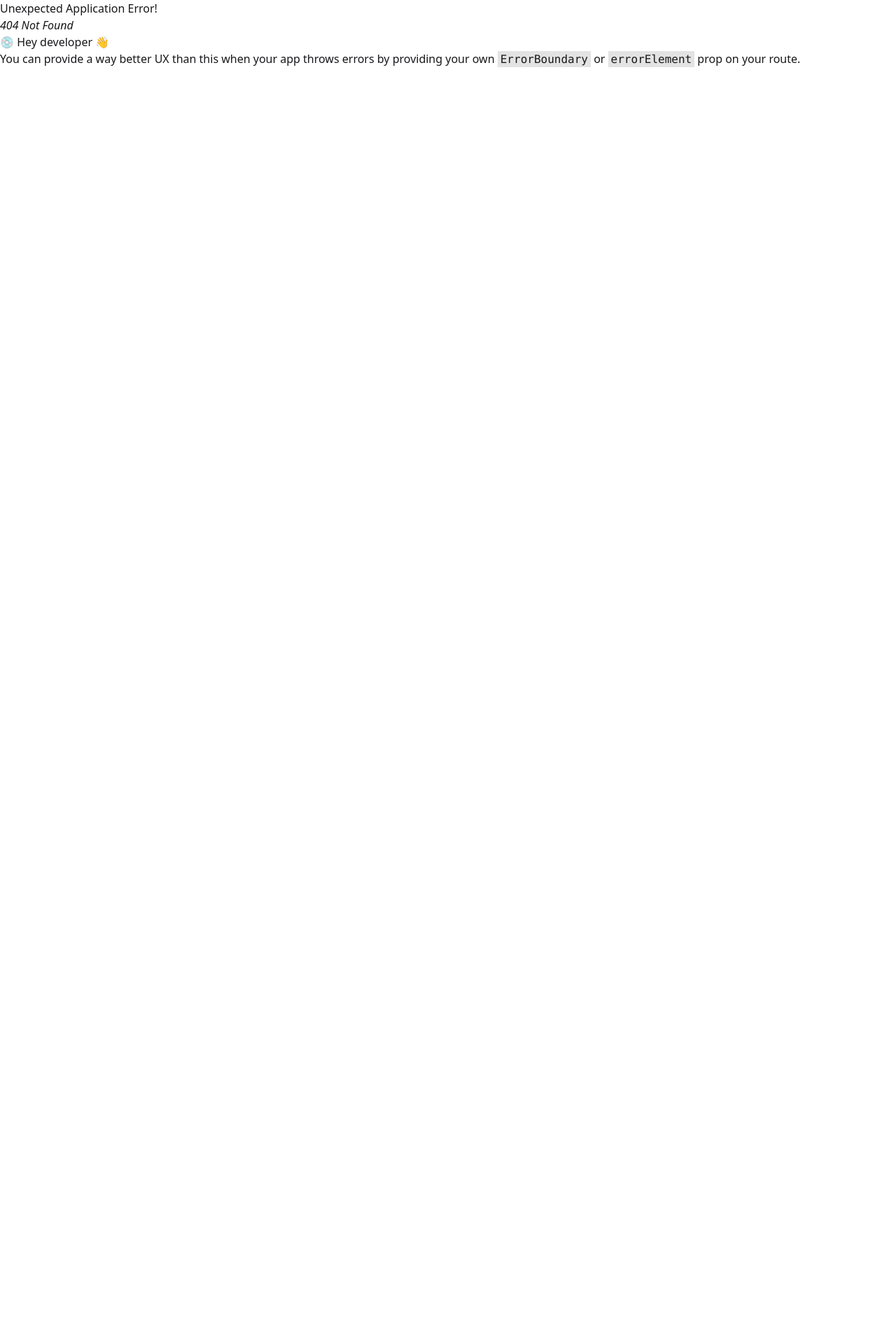
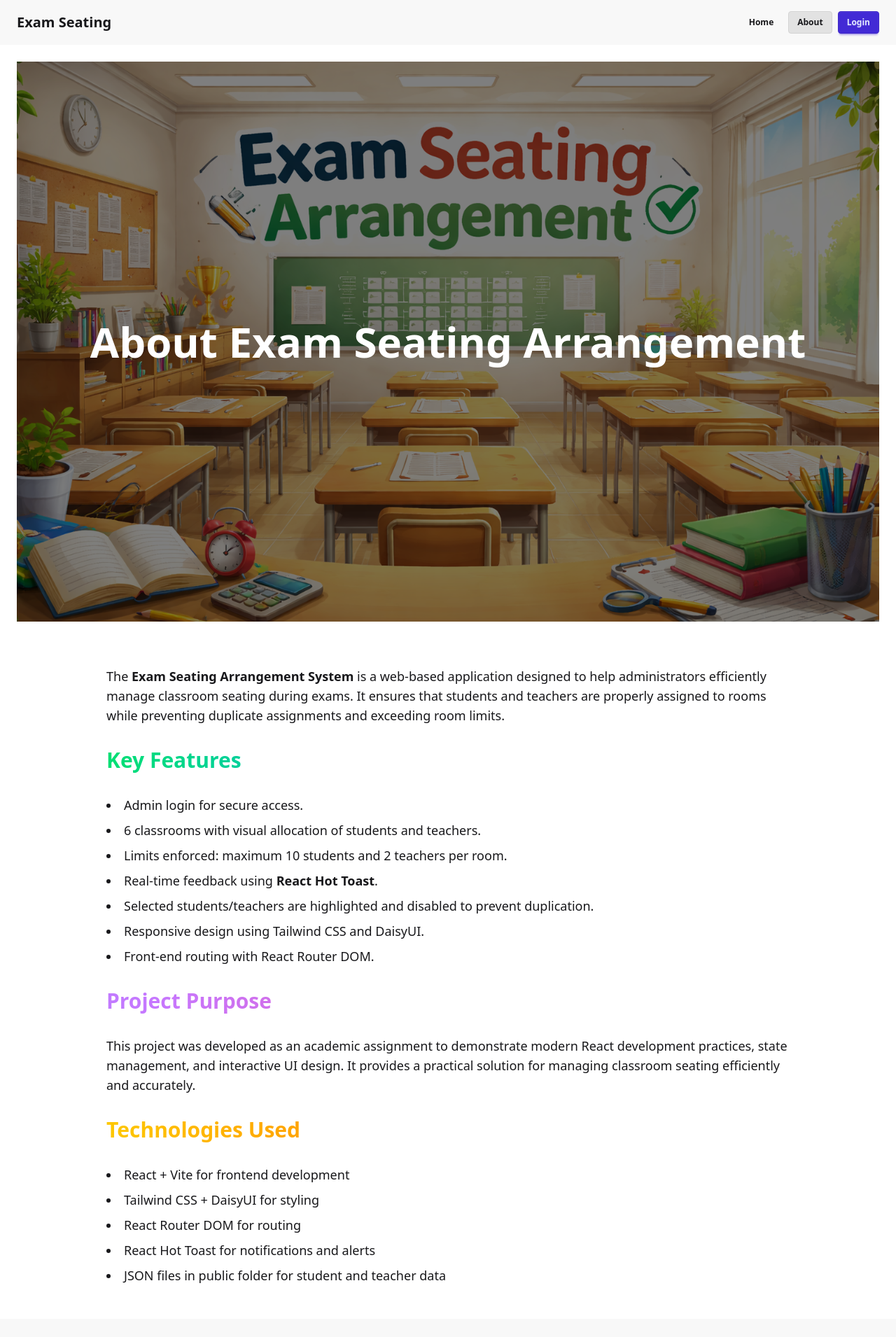
Before and after one commit to muhsinabdullah/Exam-Seating, a React (Vite) app: page /about in a window 1280 px wide. Before the commit this address had no page. Shown: the top 1910 px of the page at 70% size. Before the commit the page ends 800 px from the top, so only its background shows below. Built offline with nearby package versions, Linux system fonts and the light colour scheme.

Commit message:
exam seating arrangement complete

```diff
--- a/index.html
+++ b/index.html
@@ -1,5 +1,5 @@
 <!doctype html>
-<html lang="en">
+<html lang="en" data-theme="light">
   <head>
     <meta charset="UTF-8" />
     <link rel="icon" type="image/svg+xml" href="/vite.svg" />
--- a/src/components/Banner.jsx
+++ b/src/components/Banner.jsx
@@ -1,7 +1,22 @@
+import React from "react";
+import BannerImage from "../assets/Hero.png";
+
 const Banner = () => {
   return (
-        <div className="hero min-h-[60vh] bg-gradient-to-r from-primary to-secondary text-white rounded-xl">
-            <div className="hero-content text-center">
+    <div
+      className="relative hero min-h-[60vh] text-white rounded-xl flex items-center justify-center"
+      style={{
+        backgroundImage: `url(${BannerImage})`,
+        backgroundSize: "cover",        // ensures image covers the whole hero
+        backgroundPosition: "center",   // centers the image
+        backgroundRepeat: "no-repeat",  // prevents tiling
+      }}
+    >
+      {/* Optional: semi-transparent overlay to improve text readability */}
+      <div className="absolute inset-0 bg-black/30 rounded-xl"></div>
+
+      {/* Hero Content */}
+      <div className="relative hero-content text-center px-4">
         <div>
           <h1 className="text-5xl font-bold">Exam Seating Arrangement System</h1>
           <p className="py-6 text-lg">
--- /dev/null
+++ b/src/components/Features.jsx
@@ -0,0 +1,48 @@
+const Features = () => {
+  const featureData = [
+    {
+      title: "Efficient Seating",
+      subtitle:
+        "Automatically manage classroom seating with limits for students and teachers.",
+    },
+    {
+      title: "Real-Time Alerts",
+      subtitle:
+        "Receive instant notifications when room limits are reached or invalid selections occur.",
+    },
+    {
+      title: "Responsive Design",
+      subtitle:
+        "Access the seating arrangement system on desktop, tablet, and mobile devices seamlessly.",
+    },
+    {
+      title: "Secure Access",
+      subtitle:
+        "Admin login ensures that only authorized personnel can manage seating arrangements.",
+    },
+  ];
+
+  return (
+    <section className="max-w-6xl mx-auto px-6 py-12">
+      <h2 className="text-4xl font-bold text-center mb-10 bg-clip-text text-transparent bg-gradient-to-r from-green-400 to-blue-500">
+        Our Features
+      </h2>
+
+      <div className="flex flex-col md:flex-row gap-6 justify-center">
+        {featureData.map((feature, index) => (
+          <div
+            key={index}
+            className="flex-1 border border-gray-300 p-6 rounded-xl shadow-lg hover:shadow-2xl hover:-translate-y-2 transition-transform duration-300 bg-white"
+          >
+            <h3 className="text-2xl font-bold mb-2 bg-clip-text text-transparent bg-gradient-to-r from-purple-400 to-pink-500">
+              {feature.title}
+            </h3>
+            <p className="text-gray-700">{feature.subtitle}</p>
+          </div>
+        ))}
+      </div>
+    </section>
+  );
+};
+
+export default Features;
--- a/src/components/Navbar.jsx
+++ b/src/components/Navbar.jsx
@@ -23,6 +23,14 @@ const Navbar = () => {
                     }
                 >
                     Home
+                </NavLink>
+                <NavLink
+                    to="/about"
+                    className={({ isActive }) =>
+                        `btn btn-ghost btn-sm ${isActive ? "btn-active" : ""}`
+                    }
+                >
+                    About
                 </NavLink>
 
                 {user && (
--- /dev/null
+++ b/src/pages/About.jsx
@@ -0,0 +1,75 @@
+import React from "react";
+import Hero from "../assets/Hero.png"; // Import your hero image
+
+const About = () => {
+  return (
+    <div className="space-y-10">
+
+      {/* Hero Section */}
+      <div
+        className="relative w-full h-screen flex items-center justify-center"
+        style={{
+          backgroundImage: `url(${Hero})`,
+          backgroundSize: "cover",       // makes image cover full area
+          backgroundPosition: "center",  // centers image
+          backgroundRepeat: "no-repeat", // prevents tiling
+        }}
+      >
+        <div className="absolute inset-0 bg-black/50"></div> {/* dark overlay */}
+        <h1 className="relative text-4xl md:text-6xl font-bold text-white text-center px-4">
+          About Exam Seating Arrangement
+        </h1>
+      </div>
+
+      {/* Content Section */}
+      <div className="max-w-5xl mx-auto p-6 space-y-8">
+
+        <p className="text-lg">
+          The <span className="font-semibold">Exam Seating Arrangement System</span> is a web-based
+          application designed to help administrators efficiently manage classroom seating during exams.
+          It ensures that students and teachers are properly assigned to rooms while preventing duplicate
+          assignments and exceeding room limits.
+        </p>
+
+        {/* Key Features */}
+        <h2 className="text-3xl font-bold bg-clip-text text-transparent bg-gradient-to-r from-green-400 to-blue-500">
+          Key Features
+        </h2>
+        <ul className="list-disc list-inside space-y-2 text-lg">
+          <li>Admin login for secure access.</li>
+          <li>6 classrooms with visual allocation of students and teachers.</li>
+          <li>Limits enforced: maximum 10 students and 2 teachers per room.</li>
+          <li>Real-time feedback using <span className="font-semibold">React Hot Toast</span>.</li>
+          <li>Selected students/teachers are highlighted and disabled to prevent duplication.</li>
+          <li>Responsive design using Tailwind CSS and DaisyUI.</li>
+          <li>Front-end routing with React Router DOM.</li>
+        </ul>
+
+        {/* Project Purpose */}
+        <h2 className="text-3xl font-bold bg-clip-text text-transparent bg-gradient-to-r from-purple-400 to-pink-500">
+          Project Purpose
+        </h2>
+        <p className="text-lg">
+          This project was developed as an academic assignment to demonstrate modern React development practices,
+          state management, and interactive UI design. It provides a practical solution for managing classroom
+          seating efficiently and accurately.
+        </p>
+
+        {/* Technologies Used */}
+        <h2 className="text-3xl font-bold bg-clip-text text-transparent bg-gradient-to-r from-yellow-400 to-red-500">
+          Technologies Used
+        </h2>
+        <ul className="list-disc list-inside space-y-2 text-lg">
+          <li>React + Vite for frontend development</li>
+          <li>Tailwind CSS + DaisyUI for styling</li>
+          <li>React Router DOM for routing</li>
+          <li>React Hot Toast for notifications and alerts</li>
+          <li>JSON files in public folder for student and teacher data</li>
+        </ul>
+
+      </div>
+    </div>
+  );
+};
+
+export default About;
--- a/src/pages/Home.jsx
+++ b/src/pages/Home.jsx
@@ -1,7 +1,13 @@
 import Banner from "../components/Banner";
+import Features from "../components/Features";
 
 const Home = () => {
-    return <Banner />;
+    return(
+        <>
+            <Banner/>
+            <Features/>
+        </>
+    );
 };
 
 export default Home;
--- a/src/router/Router.jsx
+++ b/src/router/Router.jsx
@@ -4,6 +4,7 @@ import Home from "../pages/Home";
 import Login from "../pages/Login";
 import Seating from "../pages/Seating";
 import PrivateRoute from "../components/PrivateRoute";
+import About from "../pages/About";
 
 const router = createBrowserRouter([
     {
@@ -11,6 +12,7 @@ const router = createBrowserRouter([
         element: <MainLayout />,
         children: [
             { path: "/", element: <Home /> },
+            { path: "/about", element: <About /> },
             { path: "/login", element: <Login /> },
             {
                 path: "/seating",
```
Also changed, not shown: src/assets/Hero.png (added). Lines whose indentation alone changed are shown as unchanged.
